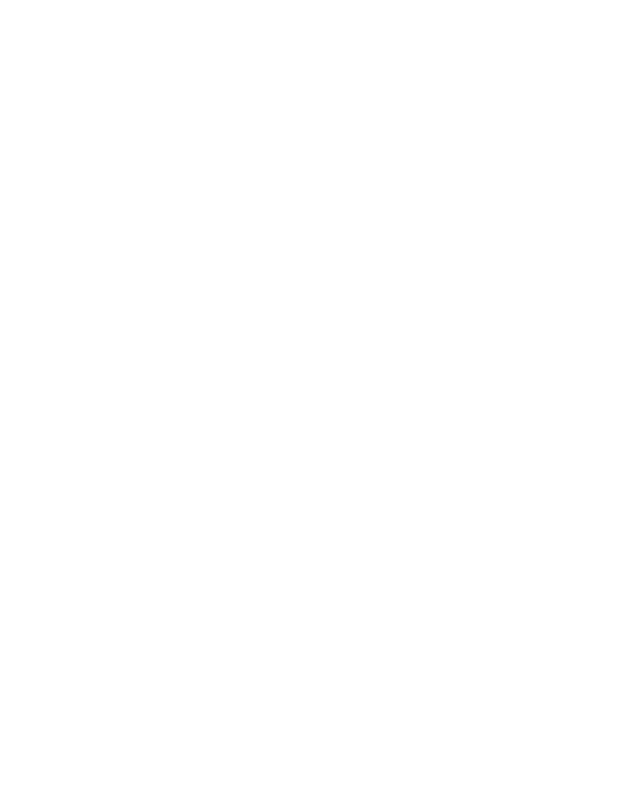
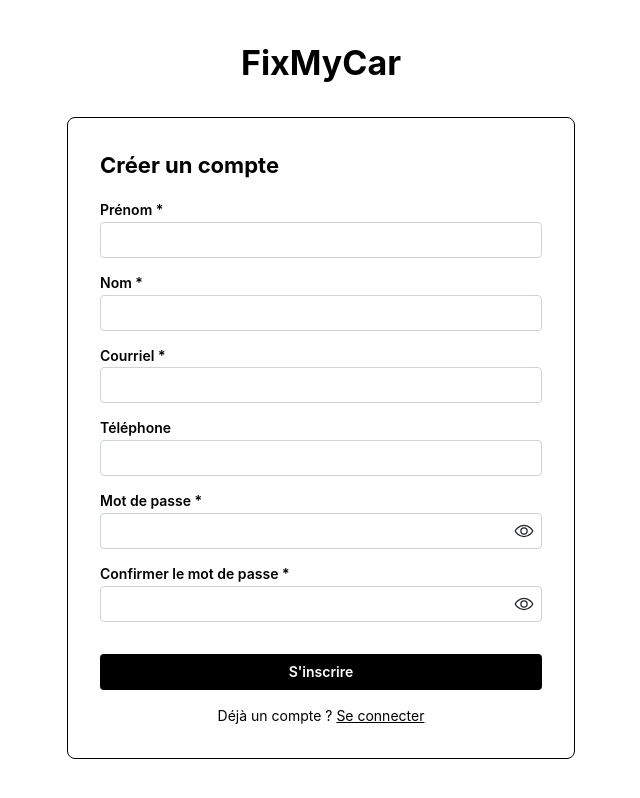
Before and after one commit to Mouhamrg/Fix-Car, a React (Vite) app in the folder frontend/: page /inscription in a window 1280 px wide. Before the commit this address had no page. Shown: the whole page, without its empty margins (319-959 px from the left). Built offline with nearby package versions, Linux system fonts and the light colour scheme.

Commit message:
inscription: retire le nom d'utilisateur, ajoute confirmation de mot de passe, ajoute la route /inscription

```diff
--- a/frontend/src/App.jsx
+++ b/frontend/src/App.jsx
@@ -1,5 +1,6 @@
 import { Navigate, Route, Routes } from 'react-router-dom'
 import LoginPage from './pages/LoginPage.jsx'
+import InscriptionPage from './pages/InscriptionPage.jsx'
 import HomePage from './pages/HomePage.jsx'
 import DemandesPage from './pages/DemandesPage.jsx'
 import InterventionsPage from './pages/InterventionsPage.jsx'
@@ -19,6 +20,7 @@ function App() {
   return (
     <Routes>
       <Route path="/login" element={<LoginPage />} />
+      <Route path="/inscription" element={<InscriptionPage />} />
       <Route
         path="/"
         element={
--- a/frontend/src/pages/InscriptionPage.jsx
+++ b/frontend/src/pages/InscriptionPage.jsx
@@ -12,12 +12,12 @@ import {
 import { createCompte } from '../api/comptes.js'
 
 const formVide = {
-  username: '',
   email: '',
   first_name: '',
   last_name: '',
   telephone: '',
   password: '',
+  password2: '',
 }
 
 export default function InscriptionPage() {
@@ -67,12 +67,7 @@ export default function InscriptionPage() {
             {erreur && (
               <Text c="red" size="sm" mb="md">{erreur}</Text>
             )}
-            <TextInput
-              label="Nom d'utilisateur"
-              value={form.username}
-              onChange={(e) => champ('username', e.target.value)}
-              required
-            />
+
             <TextInput
               label="Prénom"
               value={form.first_name}
@@ -108,6 +103,13 @@ export default function InscriptionPage() {
               required
               mt="sm"
             />
+            <PasswordInput
+              label="Confirmer le mot de passe"
+              value={form.password2}
+              onChange={(e) => champ('password2', e.target.value)}
+              required
+              mt="sm"
+            />
             <Button
               type="submit"
               fullWidth
```
